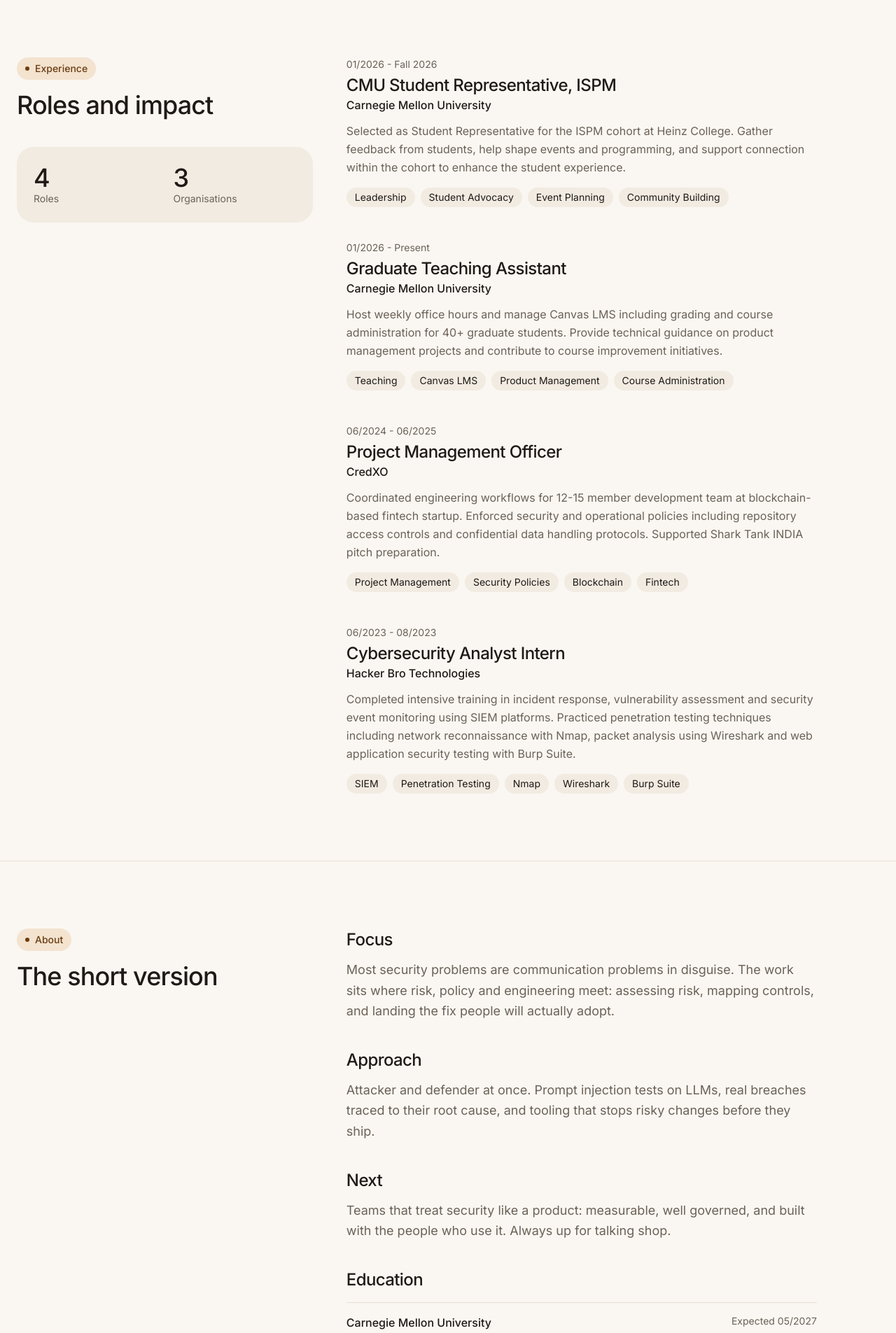
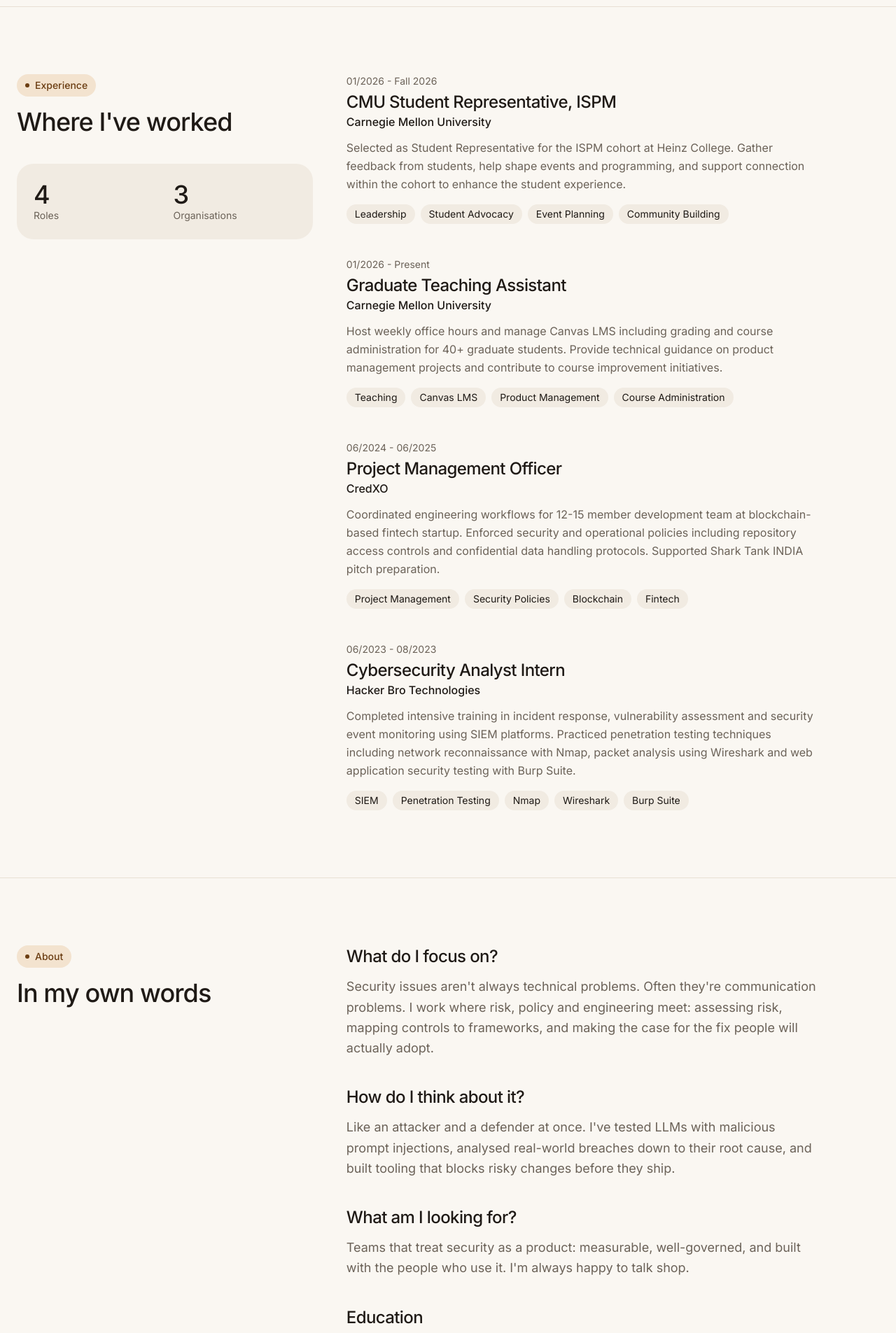
Before and after one commit to OffensiveSage/EDsec-Portfolio, a Next.js app: page / in a window 1280 px wide. Shown: the part 2540-4445 px from the top of the page at 70% size. Built offline with nearby package versions, Linux system fonts and the light colour scheme.

Commit message:
Restore original copy, keep new hero lead line
Only the big lead statement drops the repeated 'I'. Headings, About
answers and contact text go back to the previous wording; dash-style
separators stay removed.

Co-Authored-By: Claude Opus 5.5 <noreply@anthropic.com>

```diff
--- a/src/components/AboutSection.tsx
+++ b/src/components/AboutSection.tsx
@@ -5,7 +5,7 @@ export default function AboutSection() {
     return (
         <section id="about" className="px-4 sm:px-6 py-16 md:py-24 border-t border-line">
             <div className="grid gap-12 md:grid-cols-[minmax(0,5fr)_minmax(0,9fr)]">
-                <SectionHeader tag="About" title="The short version" />
+                <SectionHeader tag="About" title="In my own words" />
 
                 <div className="max-w-2xl space-y-10">
                     {profile.about.map((item) => (
--- a/src/components/ContactSection.tsx
+++ b/src/components/ContactSection.tsx
@@ -149,7 +149,7 @@ export default function ContactSection() {
             const isRateLimited = typeof err?.message === 'string' && err.message.startsWith('Rate limit');
             const errorMessage = isRateLimited
                 ? err.message
-                : "Something went wrong sending your message. Email works too:";
+                : "Something went wrong sending your message. You can email me directly instead.";
 
             setIsEncrypting(false);
             setSendFailed(!isRateLimited);
@@ -174,10 +174,10 @@ export default function ContactSection() {
                         The best conversations don&apos;t start with a checklist.
                     </p>
                     <p className="mt-3 text-muted text-lg max-w-md">
-                        No perfect match needed. A role, a project, research or just a good conversation about risk, compliance or AI security. Say hello.
+                        You don&apos;t need a perfect match to reach out, whether it&apos;s a role, a project, research, or just a conversation. If you&apos;re working on risk, compliance or AI security, I&apos;d like to hear about it.
                     </p>
                     <div className="mt-6 flex flex-col gap-3 items-start">
-                        <a href={profile.links.email} className="link-underline font-medium">Send an email</a>
+                        <a href={profile.links.email} className="link-underline font-medium">Email me directly</a>
                         <a href={profile.links.linkedin} target="_blank" rel="noopener noreferrer" className="link-underline font-medium">LinkedIn</a>
                         <a href={profile.links.github} target="_blank" rel="noopener noreferrer" className="link-underline font-medium">GitHub</a>
                     </div>
--- a/src/components/ExperienceSection.tsx
+++ b/src/components/ExperienceSection.tsx
@@ -10,7 +10,7 @@ export default function ExperienceSection() {
             <div className="grid gap-12 md:grid-cols-[minmax(0,5fr)_minmax(0,9fr)]">
                 <div>
                     <div className="md:sticky md:top-16">
-                        <SectionHeader tag="Experience" title="Roles and impact" />
+                        <SectionHeader tag="Experience" title="Where I've worked" />
                         <div className="rounded-3xl bg-surface p-6 grid grid-cols-2 gap-6">
                             <div>
                                 <div className="font-display text-4xl font-medium">{experiences.length}</div>
--- a/src/components/SkillsSection.tsx
+++ b/src/components/SkillsSection.tsx
@@ -4,7 +4,7 @@ import SectionHeader from "./SectionHeader";
 export default function SkillsSection() {
     return (
         <section id="skills" className="px-4 sm:px-6 py-16 md:py-24 border-t border-line">
-            <SectionHeader tag="Toolkit" title="Tools and frameworks" />
+            <SectionHeader tag="Toolkit" title="What I work with" />
             <div className="grid gap-4 sm:grid-cols-2 lg:grid-cols-4">
                 {skills.map((group) => (
                     <div key={group.category} className="rounded-3xl bg-surface p-6">
--- a/src/data/portfolioData.ts
+++ b/src/data/portfolioData.ts
@@ -19,16 +19,16 @@ export const profile = {
     },
     about: [
         {
-            q: "Focus",
-            a: "Most security problems are communication problems in disguise. The work sits where risk, policy and engineering meet: assessing risk, mapping controls, and landing the fix people will actually adopt.",
+            q: "What do I focus on?",
+            a: "Security issues aren't always technical problems. Often they're communication problems. I work where risk, policy and engineering meet: assessing risk, mapping controls to frameworks, and making the case for the fix people will actually adopt.",
         },
         {
-            q: "Approach",
-            a: "Attacker and defender at once. Prompt injection tests on LLMs, real breaches traced to their root cause, and tooling that stops risky changes before they ship.",
+            q: "How do I think about it?",
+            a: "Like an attacker and a defender at once. I've tested LLMs with malicious prompt injections, analysed real-world breaches down to their root cause, and built tooling that blocks risky changes before they ship.",
         },
         {
-            q: "Next",
-            a: "Teams that treat security like a product: measurable, well governed, and built with the people who use it. Always up for talking shop.",
+            q: "What am I looking for?",
+            a: "Teams that treat security as a product: measurable, well-governed, and built with the people who use it. I'm always happy to talk shop.",
         },
     ],
 };
@@ -85,7 +85,7 @@ export const articles = [
     {
         id: 1,
         title: "Breaking Things Legally: TryHackMe Advent of Cyber",
-        description: "A month of TryHackMe's Advent of Cyber: ethical hacking, penetration testing and hands-on lessons, one challenge a day.",
+        description: "My journey through TryHackMe's Advent of Cyber challenge, exploring ethical hacking, penetration testing techniques, and hands-on cybersecurity learning.",
         date: "2024",
         platform: "Medium",
         tags: ["TryHackMe", "Ethical Hacking", "CTF", "Cybersecurity"],
```
